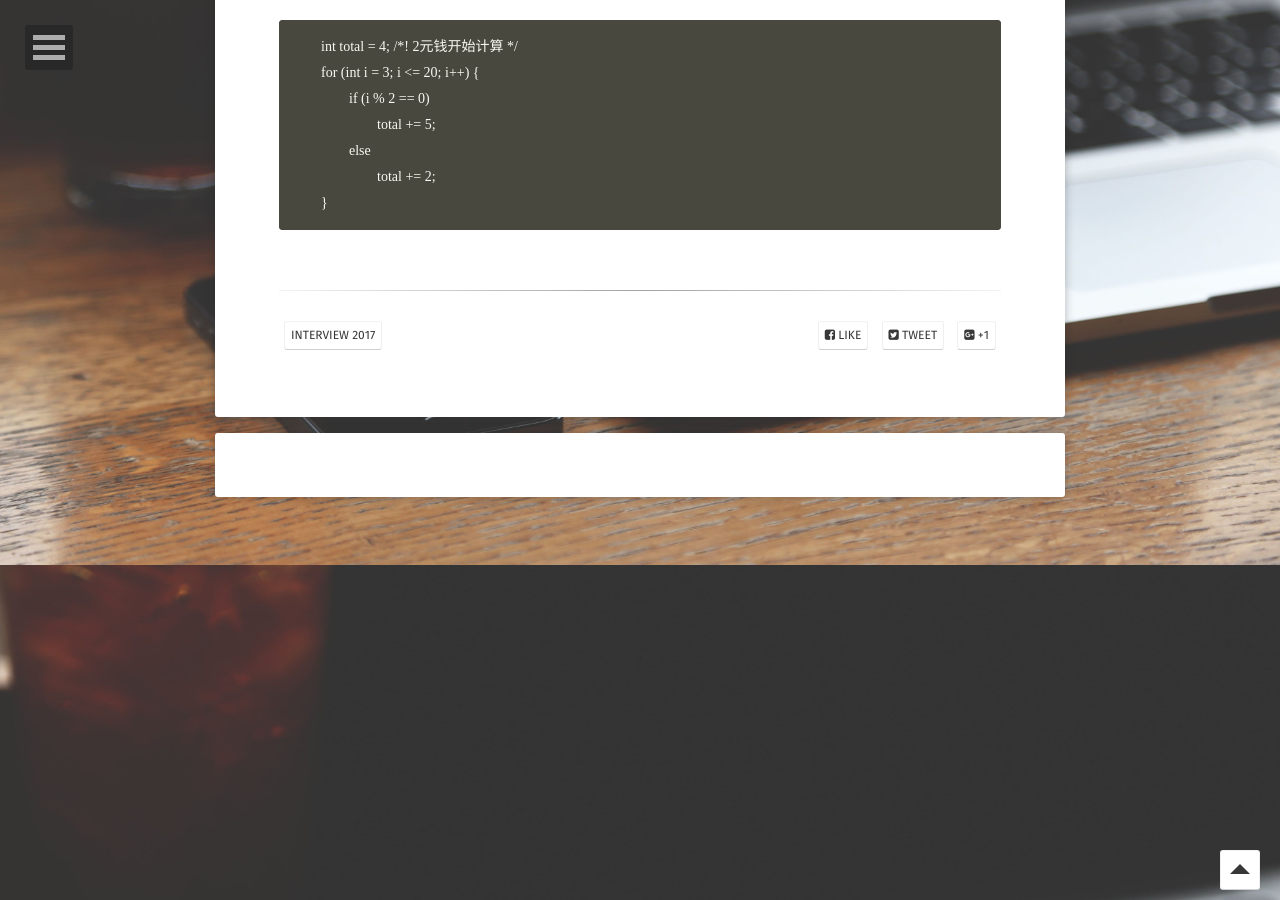
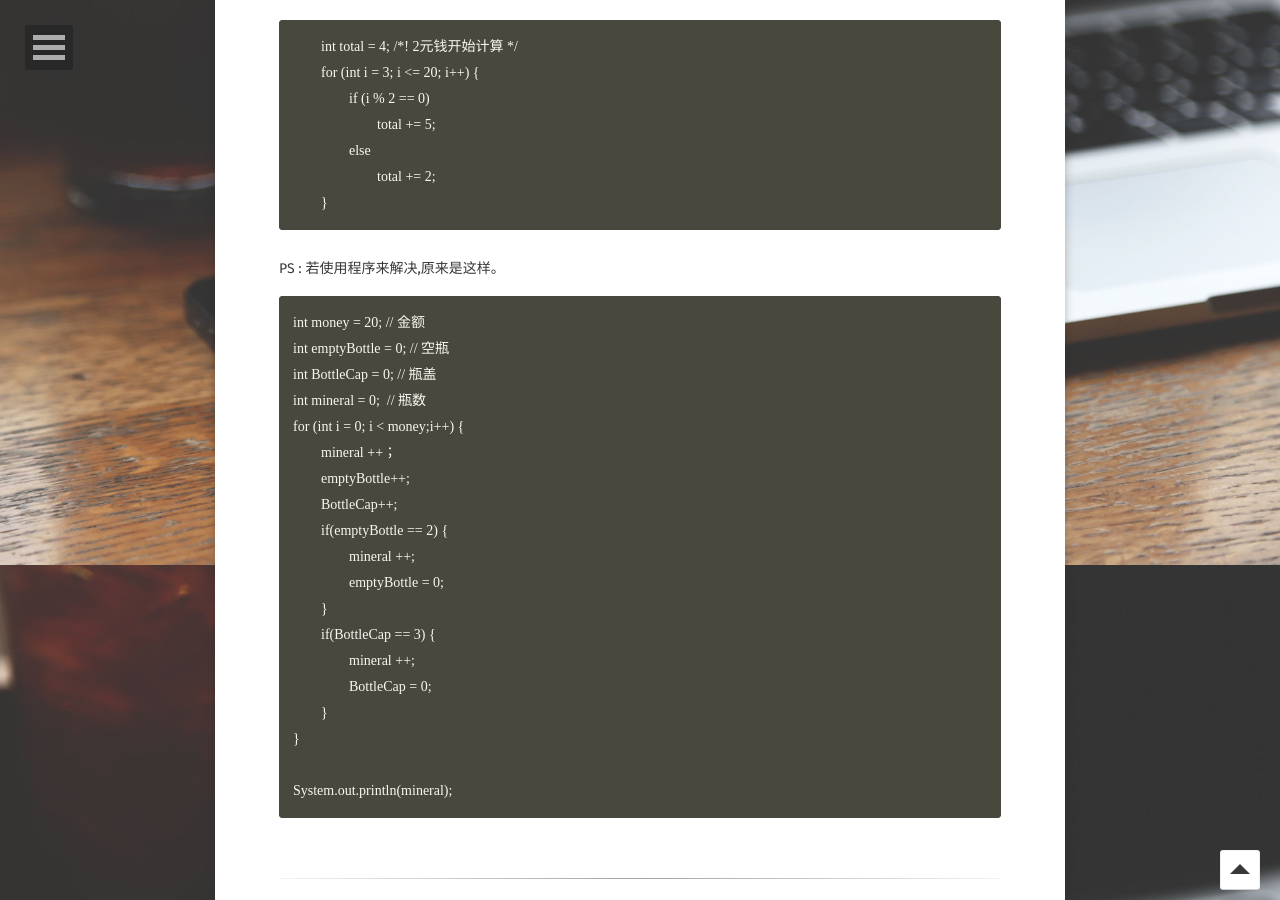
Before and after one commit to XuYanci/XuYanci.github.io, a Jekyll site: the page built from _posts/2017-01-07-Interview-Learning-00001.md, in a window 1280 px wide and 900 px high, scrolled down 2135 px. Built offline with Jekyll 4.4.1, drawn with Linux system fonts in a browser that asks for light colours; some web fonts are replaced; comment, search, counter and statistics services are not loaded.

Commit message:
commit some

```diff
--- a/_posts/2017-01-07-Interview-Learning-00001.md
+++ b/_posts/2017-01-07-Interview-Learning-00001.md
@@ -112,3 +112,26 @@ ADT:
 			else
 				total += 2;
 		}
+
+
+PS : 若使用程序来解决,原来是这样。
+
+	int money = 20; // 金额
+	int emptyBottle = 0; // 空瓶
+	int BottleCap = 0; // 瓶盖
+	int mineral = 0;  // 瓶数
+	for (int i = 0; i < money;i++) {
+		mineral ++；
+		emptyBottle++;
+		BottleCap++;
+		if(emptyBottle == 2) {
+			mineral ++;
+			emptyBottle = 0;
+		}
+		if(BottleCap == 3) {
+			mineral ++;
+			BottleCap = 0;
+		}
+	}
+
+	System.out.println(mineral);
```
Also changed, not shown: _posts/2017-01-05-Union语法糖-Learning-js一个循环引起的闭包思考.md (added, +34 -0 lines), 7 other files.
